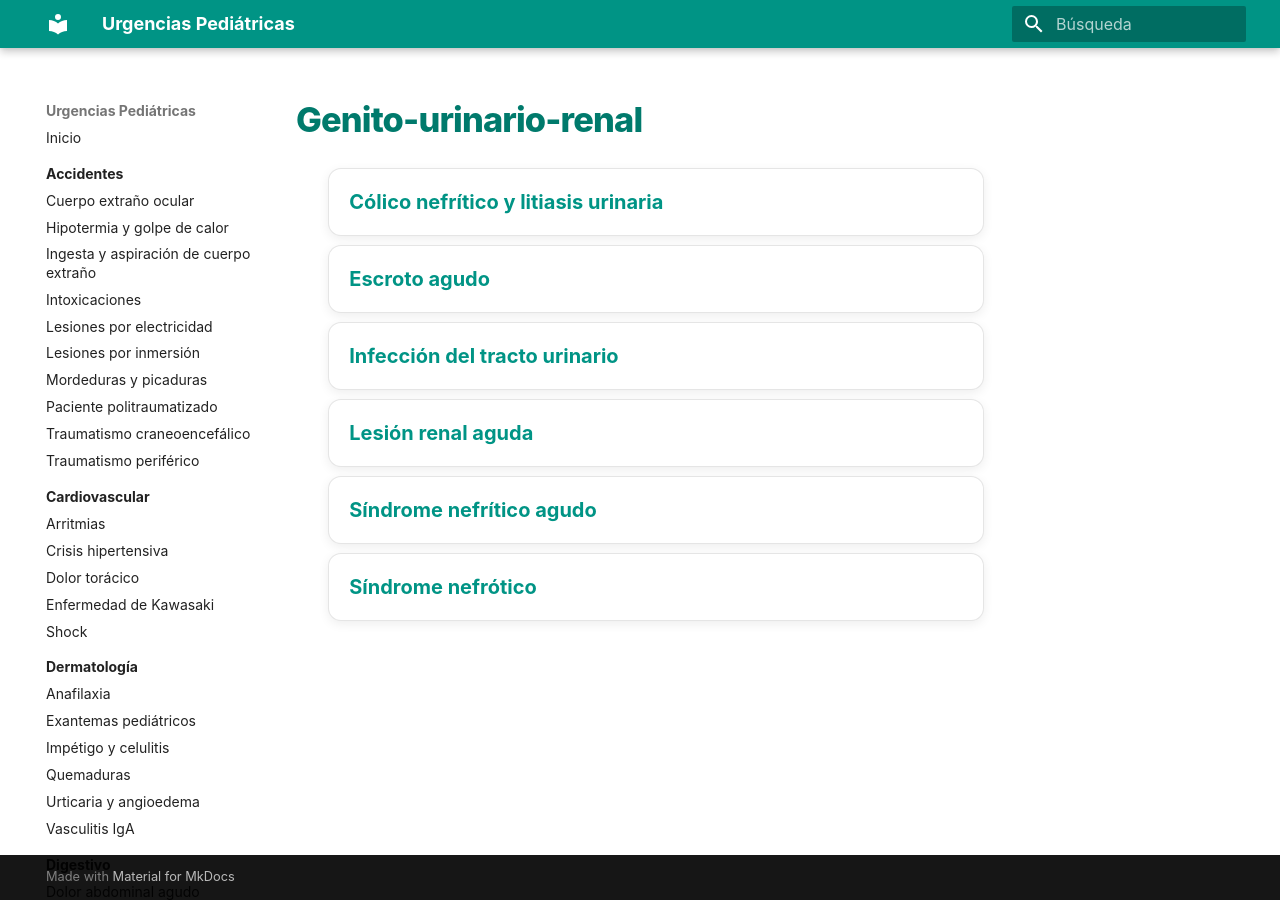
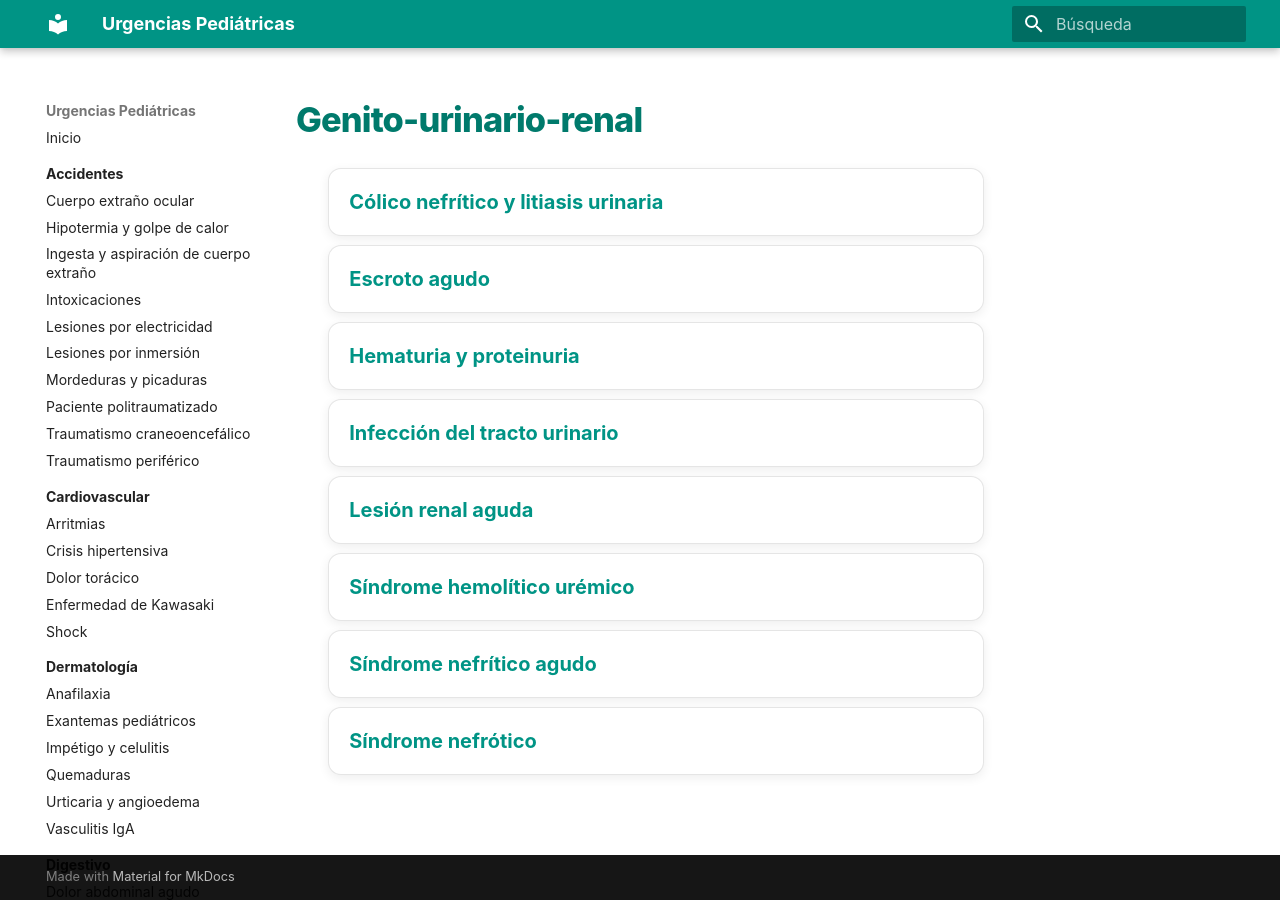
Before and after one commit to gonzaloares/urgencias-pediatricas, an MkDocs documentation site: the page built from docs/nefrologia/index.md, in a window 1280 px wide. Built offline with MkDocs 1.6.1 and Material for MkDocs 9.7.7, drawn with Linux system fonts in a browser that asks for light colours.

Commit message:
Actualiza docs/nefrologia/index.md

```diff
--- a/docs/nefrologia/index.md
+++ b/docs/nefrologia/index.md
@@ -4,8 +4,10 @@
 
 - [Cólico nefrítico y litiasis urinaria](colico-nefritico.md)
 - [Escroto agudo](escroto-agudo.md)
+- [Hematuria y proteinuria](hematuria-proteinuria.md)
 - [Infección del tracto urinario](../infeccioso/infeccion-tracto-urinario.md)
 - [Lesión renal aguda](lesion-renal-aguda.md)
+- [Síndrome hemolítico urémico](sindrome-hemolitico-uremico.md)
 - [Síndrome nefrítico agudo](sindrome-nefritico.md)
 - [Síndrome nefrótico](sindrome-nefrotico.md)
 
```
